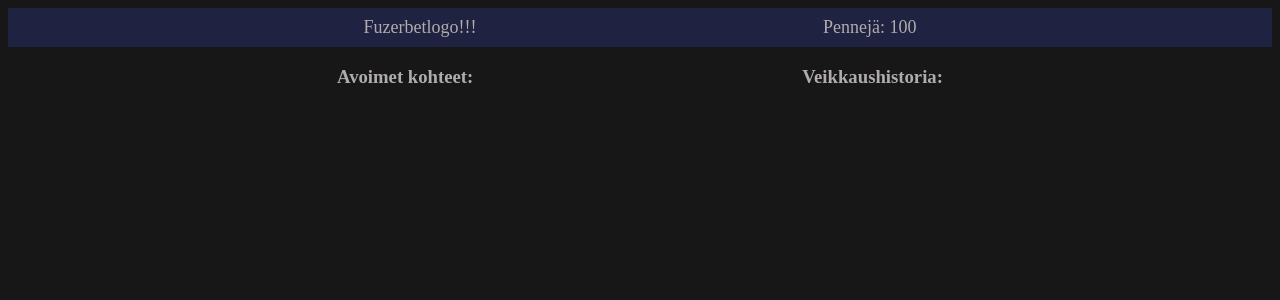
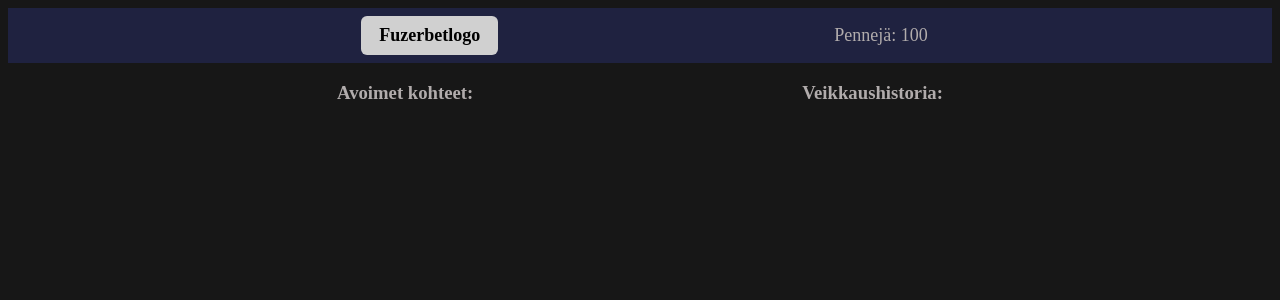
Before and after one commit to enwrath/fuzerbet, a Django app: page / in a window 1280 px wide. Shown: the top 300 px of the page. Run offline with Django 3.2, Linux system fonts and the light colour scheme; the visitor is signed in with stand-in values (Sample User, id 1); data comes from the database, SQL or seed files in the repository; data that the repository does not hold is empty; some libraries are stand-ins or nearby versions.

Commit message:
header styling

```diff
--- a/betsite/betapp/templates/home.html
+++ b/betsite/betapp/templates/home.html
@@ -15,10 +15,12 @@
 
     {% if user.is_authenticated %}
     <header>
-      <span>Fuzerbetlogo!!!</span>
-      <span>Pennejä: <span id="points"></span></span>
+      <div id="headercontent" class="maxwidth">
+        <span class="mainlogo">Fuzerbetlogo</span>
+        <span>Pennejä: <span id="points"></span></span>
+      </div>
     </header>
-    <div id="mainContent">
+    <div id="mainContent" class="maxwidth">
       <div>
         <h3>Avoimet kohteet:</h3>
         <div id="winnermatches">
--- a/betsite/static/style.css
+++ b/betsite/static/style.css
@@ -165,8 +165,11 @@ a.button {
   flex-wrap: wrap;
   justify-content: space-evenly;
   align-items: flex-start;
-  max-width: 1300px;
   margin: auto;
+}
+
+.maxwidth {
+    max-width: 1300px;
 }
 header {
   position: sticky;
@@ -174,8 +177,24 @@ header {
   background-color: #1f2240;
   margin: 0;
   padding: 0.5em;
+}
+
+#headercontent {
   text-align: left;
   display: flex;
   justify-content: space-evenly;
   font-size: large;
+  margin: auto;
+  align-items: center;
 }
+.mainlogo {
+  text-decoration: none;
+  padding: 0.5em 1em;
+  margin-left: 0.5em;
+  display: inline-block;
+  text-shadow: none;
+  background: #d0d0d0;
+  border-radius: 6px;
+  color: #000;
+  font-weight: bold;
+}
```
Also changed, not shown: betsite/betapp/static/style.css (+20 -1 lines).
